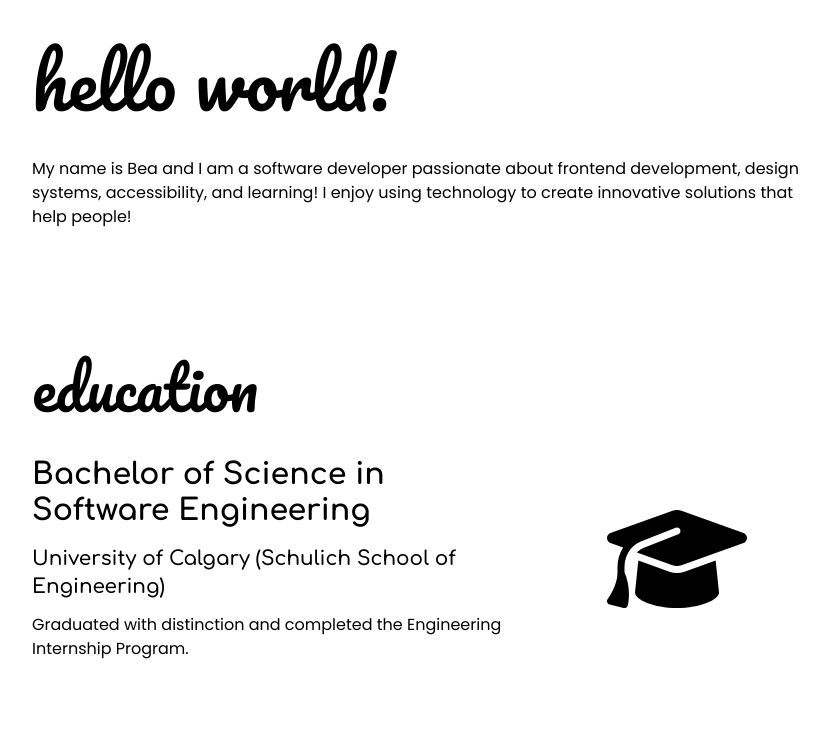
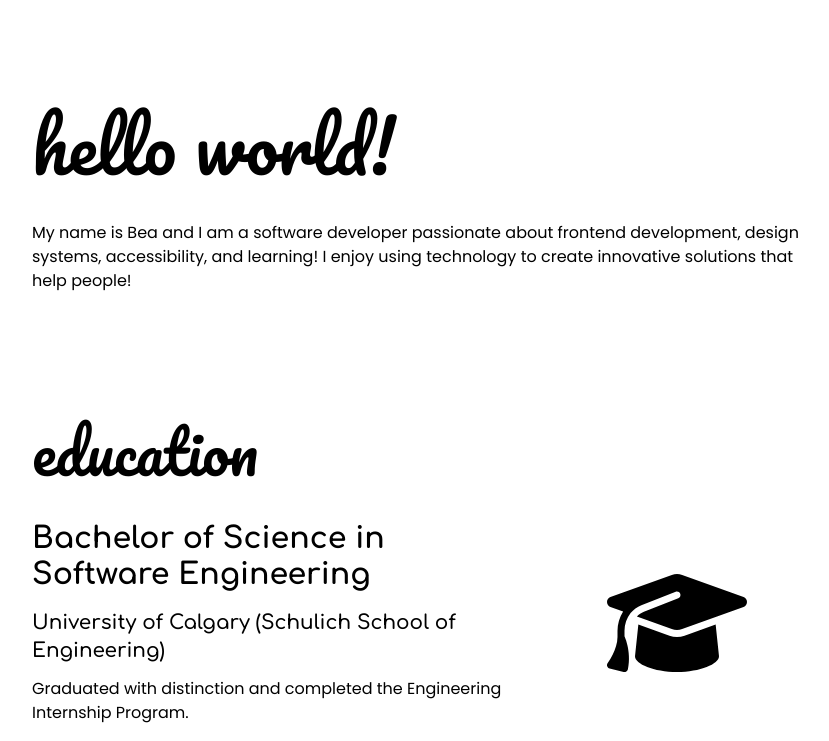
Before and after one commit to beaesguerra/beaesguerra.github.io, a Gatsby site: page / in a window 1280 px wide. Shown: the part 59-800 px from the top of the page, without its empty margins (224-1053 px from the left). Built offline with nearby package versions, Linux system fonts and the light colour scheme; Gatsby itself is replaced by a stand-in of ours.

Commit message:
increase spacing in banner

```diff
--- a/src/sections/hero-banner.tsx
+++ b/src/sections/hero-banner.tsx
@@ -4,7 +4,7 @@ import Display from '../components/design-system/display'
 
 const HeroBanner = () => {
   return (
-    <Section>
+    <Section className="py-16">
       <Display variant="xl" tag="h1">Hello world!</Display>
       <p>My name is Bea and I am a software developer passionate about frontend development, design systems, accessibility, and learning! I enjoy using technology to create innovative solutions that help people!</p>
     </Section>
```
